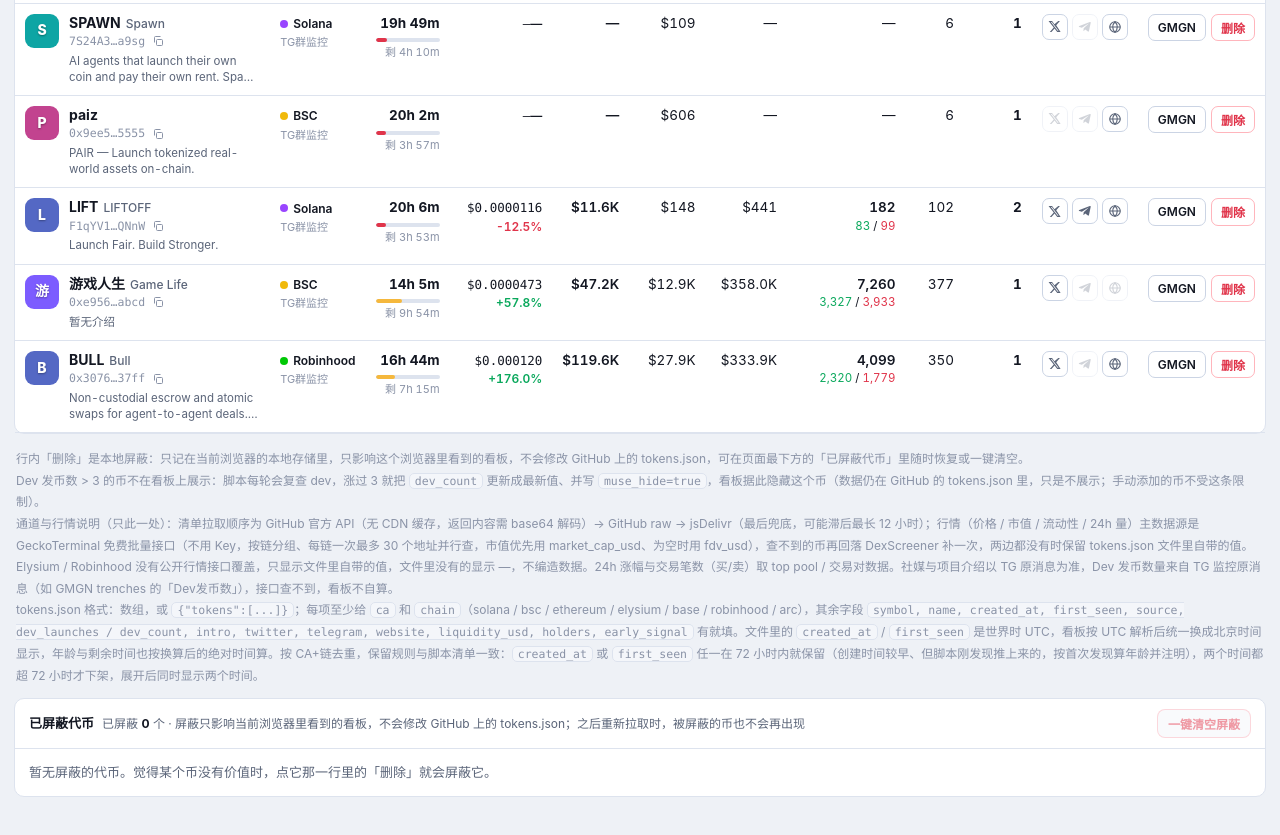
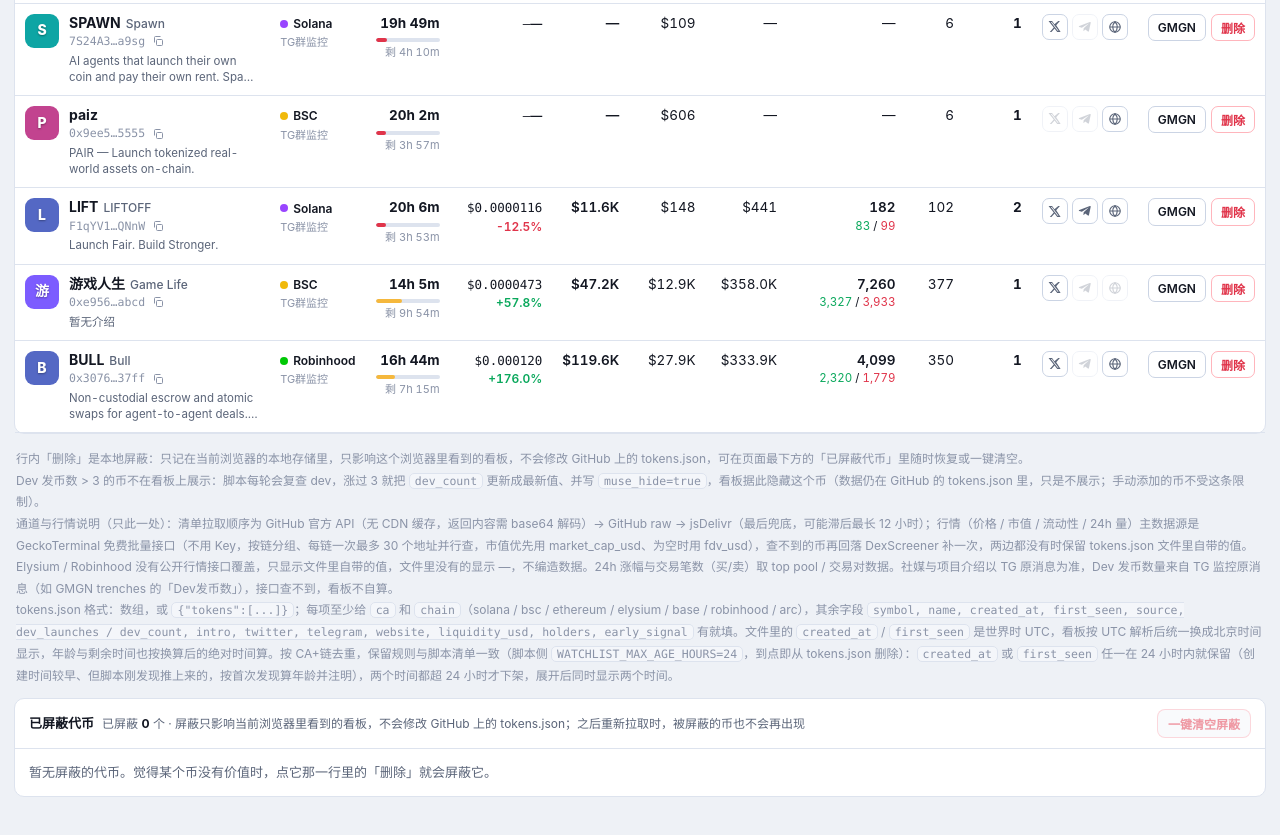
Before and after one commit to 252580808/token-watchlist, a plain HTML site: page index.html in a window 1280 px wide. Shown: the part 1290-2125 px from the top of the page. Drawn offline with Linux system fonts and the light colour scheme; no server answers.

Commit message:
看板说明：保留规则 72h 改为 24h，与脚本 WATCHLIST_MAX_AGE_HOURS 对齐

```diff
--- a/index.html
+++ b/index.html
@@ -309,7 +309,7 @@
     行内「删除」是本地屏蔽：只记在当前浏览器的本地存储里，只影响这个浏览器里看到的看板，不会修改 GitHub 上的 tokens.json，可在页面最下方的「已屏蔽代币」里随时恢复或一键清空。<br/>
     Dev 发币数 &gt; 3 的币不在看板上展示：脚本每轮会复查 dev，涨过 3 就把 <code>dev_count</code> 更新成最新值、并写 <code>muse_hide=true</code>，看板据此隐藏这个币（数据仍在 GitHub 的 tokens.json 里，只是不展示；手动添加的币不受这条限制）。<br/>
     通道与行情说明（只此一处）：清单拉取顺序为 GitHub 官方 API（无 CDN 缓存，返回内容需 base64 解码）→ GitHub raw → jsDelivr（最后兜底，可能滞后最长 12 小时）；行情（价格 / 市值 / 流动性 / 24h 量）主数据源是 GeckoTerminal 免费批量接口（不用 Key，按链分组、每链一次最多 30 个地址并行查，市值优先用 market_cap_usd、为空时用 fdv_usd），查不到的币再回落 DexScreener 补一次，两边都没有时保留 tokens.json 文件里自带的值。Elysium / Robinhood 没有公开行情接口覆盖，只显示文件里自带的值，文件里没有的显示 —，不编造数据。24h 涨幅与交易笔数（买/卖）取 top pool / 交易对数据。社媒与项目介绍以 TG 原消息为准，Dev 发币数量来自 TG 监控原消息（如 GMGN trenches 的「Dev发币数」），接口查不到，看板不自算。<br/>
-    tokens.json 格式：数组，或 <code>{"tokens":[...]}</code>；每项至少给 <code>ca</code> 和 <code>chain</code>（solana / bsc / ethereum / elysium / base / robinhood / arc），其余字段 <code>symbol, name, created_at, first_seen, source, dev_launches / dev_count, intro, twitter, telegram, website, liquidity_usd, holders, early_signal</code> 有就填。文件里的 <code>created_at</code> / <code>first_seen</code> 是世界时 UTC，看板按 UTC 解析后统一换成北京时间显示，年龄与剩余时间也按换算后的绝对时间算。按 CA+链去重，保留规则与脚本清单一致：<code>created_at</code> 或 <code>first_seen</code> 任一在 72 小时内就保留（创建时间较早、但脚本刚发现推上来的，按首次发现算年龄并注明），两个时间都超 72 小时才下架，展开后同时显示两个时间。
+    tokens.json 格式：数组，或 <code>{"tokens":[...]}</code>；每项至少给 <code>ca</code> 和 <code>chain</code>（solana / bsc / ethereum / elysium / base / robinhood / arc），其余字段 <code>symbol, name, created_at, first_seen, source, dev_launches / dev_count, intro, twitter, telegram, website, liquidity_usd, holders, early_signal</code> 有就填。文件里的 <code>created_at</code> / <code>first_seen</code> 是世界时 UTC，看板按 UTC 解析后统一换成北京时间显示，年龄与剩余时间也按换算后的绝对时间算。按 CA+链去重，保留规则与脚本清单一致（脚本侧 <code>WATCHLIST_MAX_AGE_HOURS=24</code>，到点即从 tokens.json 删除）：<code>created_at</code> 或 <code>first_seen</code> 任一在 24 小时内就保留（创建时间较早、但脚本刚发现推上来的，按首次发现算年龄并注明），两个时间都超 24 小时才下架，展开后同时显示两个时间。
   </div>
 
   <!-- ======= blocked list（页面最底部） ======= -->
@@ -491,8 +491,8 @@ function normalize(raw){
   var early = raw.early_signal===1 || raw.early_signal==="1" || raw.early_signal===true;
   var nowMs = Date.now();
   /* 年龄基准：脚本清单以「抓到才推上来」为准，看板不再按 created_at 单方面砍币。
-     created_at 在 72 小时内 → 按 created_at 算；created_at 已超期或为空、但 first_seen 在 72 小时内
-     → 按 first_seen 保留（到期 = first_seen + 72 小时）；两个时间都超期才下架。 */
+     created_at 在 24 小时内 → 按 created_at 算；created_at 已超期或为空、但 first_seen 在 24 小时内
+     → 按 first_seen 保留（到期 = first_seen + 24 小时）；两个时间都超期才下架。 */
   var ageBase = null, keptEarly = false, explicitTime = false;
   var isSnap = !!raw.snapshot;
   if(isSnap && firstMs){ ageBase = firstMs; explicitTime = true; keptEarly = !!createdMs && (firstMs-createdMs)>MAX_AGE_MS; }
```
